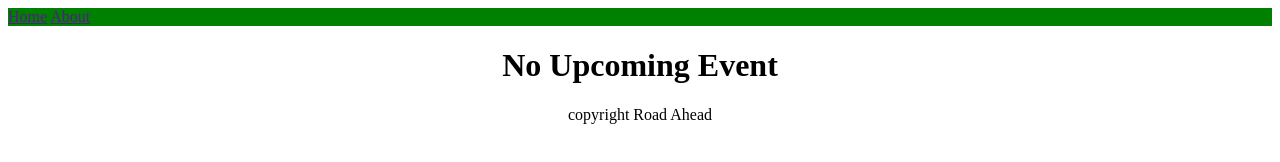
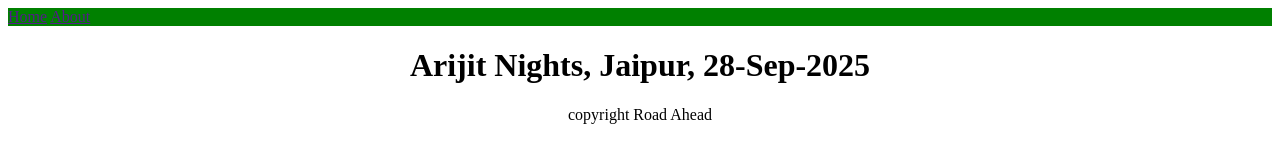
Before and after one commit to Ritesh2019/webScrap2025, a plain HTML site: page index.html in a window 1280 px wide. Drawn offline with Linux system fonts and the light colour scheme.

Commit message:
Update index.html

```diff
--- a/index.html
+++ b/index.html
@@ -10,7 +10,7 @@
         <a href="">Home</a>
         <a href="">About</a>
     </nav>
-        <h1 style="text-align: center;" id="events">No Upcoming Event</h1>
+        <h1 style="text-align: center;" id="events">Arijit Nights, Jaipur, 28-Sep-2025</h1>
         <p style="text-align: center;">copyright Road Ahead</p>
 
 </body>
```
